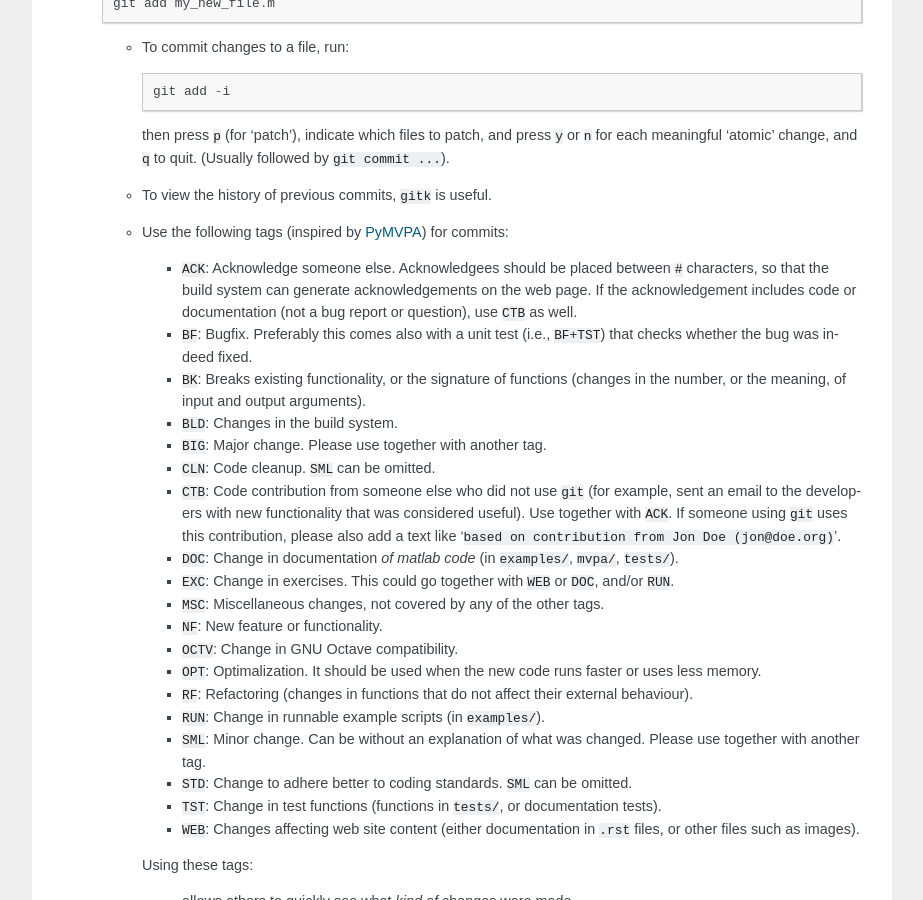
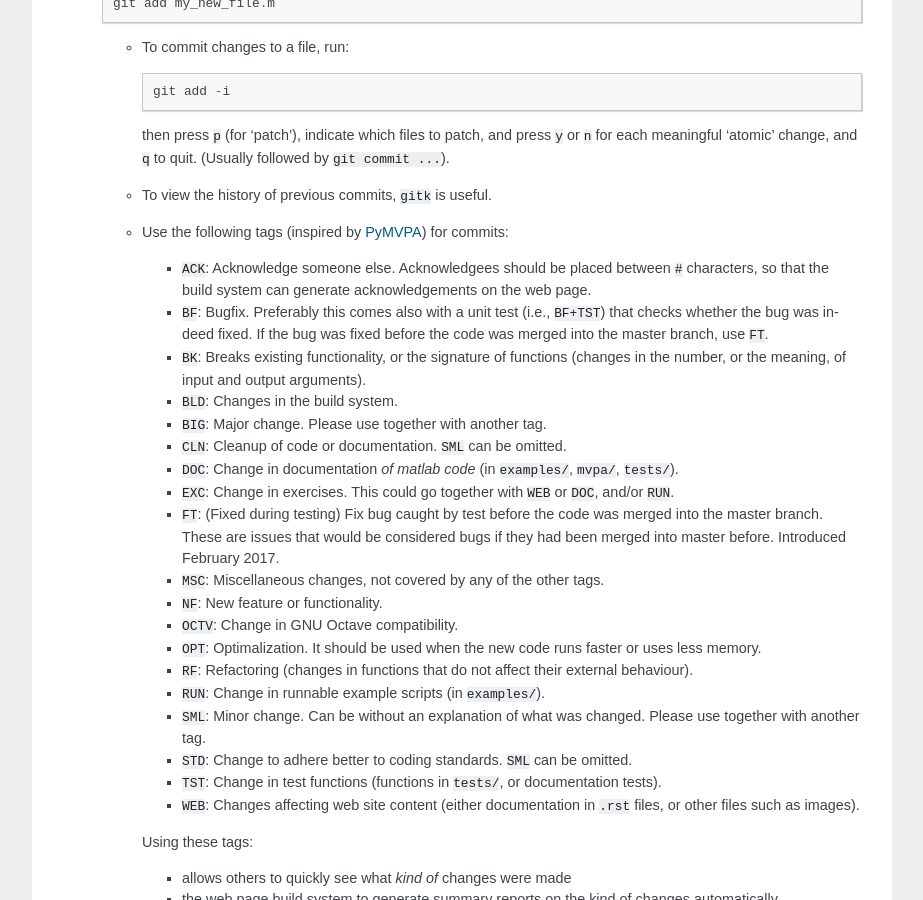
Before and after one commit to CoSMoMVPA/CoSMoMVPA, a Sphinx documentation site: the page built from doc/source/contribute.rst, in a window 1280 px wide and 900 px high, scrolled down 4442 px. Shown: the whole window, without its empty margins (198-1121 px from the left). Built offline with Sphinx 7.4.7, drawn with Linux system fonts in a browser that asks for light colours; pages that are not in the unit, such as notebooks, are missing from menus; some of the changed text lies outside the part shown.

Commit message:
WEB: introduce new FT tag for git

```diff
--- a/doc/source/contribute.rst
+++ b/doc/source/contribute.rst
@@ -201,15 +201,15 @@ Notes on committing
   - To view the history of previous commits, ``gitk`` is useful.
   - Use the following tags (inspired by PyMVPA_) for commits:
 
-    + ``ACK``: Acknowledge someone else. Acknowledgees should be placed between ``#`` characters, so that the build system can generate acknowledgements on the web page. If the acknowledgement includes code or documentation (not a bug report or question), use ``CTB`` as well.
-    + ``BF``: Bugfix. Preferably this comes also with a unit test (i.e., ``BF+TST``) that checks whether the bug was indeed fixed.
+    + ``ACK``: Acknowledge someone else. Acknowledgees should be placed between ``#`` characters, so that the build system can generate acknowledgements on the web page.
+    + ``BF``: Bugfix. Preferably this comes also with a unit test (i.e., ``BF+TST``) that checks whether the bug was indeed fixed. If the bug was fixed before the code was merged into the master branch, use ``FT``.
     + ``BK``: Breaks existing functionality, or the signature of functions (changes in the number, or the meaning, of input and output arguments).
     + ``BLD``: Changes in the build system.
     + ``BIG``: Major change. Please use together with another tag.
-    + ``CLN``: Code cleanup. ``SML`` can be omitted.
-    + ``CTB``: Code contribution from someone else who did not use ``git`` (for example, sent an email to the developers with new functionality that was considered useful). Use together with ``ACK``. If someone using ``git`` uses this contribution, please also add a text like '``based on contribution from Jon Doe (jon@doe.org)``'.
+    + ``CLN``: Cleanup of code or documentation. ``SML`` can be omitted.
     + ``DOC``: Change in documentation *of matlab code* (in ``examples/``, ``mvpa/``, ``tests/``).
     + ``EXC``: Change in exercises. This could go together with ``WEB`` or ``DOC``, and/or ``RUN``.
+    + ``FT``: (Fixed during testing) Fix bug caught by test before the code was merged into the master branch. These are issues that would be considered bugs if they had been merged into master before. Introduced February 2017.
     + ``MSC``: Miscellaneous changes, not covered by any of the other tags.
     + ``NF``: New feature or functionality.
     + ``OCTV``: Change in GNU Octave compatibility.
--- a/doc/source/links.txt
+++ b/doc/source/links.txt
@@ -13,6 +13,7 @@
 .. _CoSMoMVPA: http://cosmomvpa.org
 .. _`CoSMoMVPA Google group`: https://groups.google.com/forum/#!forum/cosmomvpa
 .. _`CoSMoMVPA issues`: https://github.com/CoSMoMVPA/CoSMoMVPA/issues
+.. _`coveralls.io`:  https://coveralls.io/github/CoSMoMVPA/CoSMoMVPA
 .. _`easy_install`: https://pypi.python.org/pypi/setuptools
 .. _EEGLAB: http://sccn.ucsd.edu/eeglab
 .. _git: http://gitscm.com
@@ -23,7 +24,8 @@
 .. _Matlab: http://www.mathworks.com/products/matlab/
 .. |Matlab(TM)| unicode:: MATLAB U+00AE
 .. _Matlab statistics: http://www.mathworks.it/products/statistics/
-.. _MOxUnit: http://github.com/nno/MOxUnit
+.. _MOcov: https://github.com/MOcov/MOcov
+.. _MOxUnit: https://github.com/MOxUnit/MOxUnit
 .. _MRIcron: http://www.nitrc.org/projects/mricron
 .. _NeuroElf: http://neuroelf.net
 .. _NIFTI: http://www.nitrc.org/projects/nifti
```
